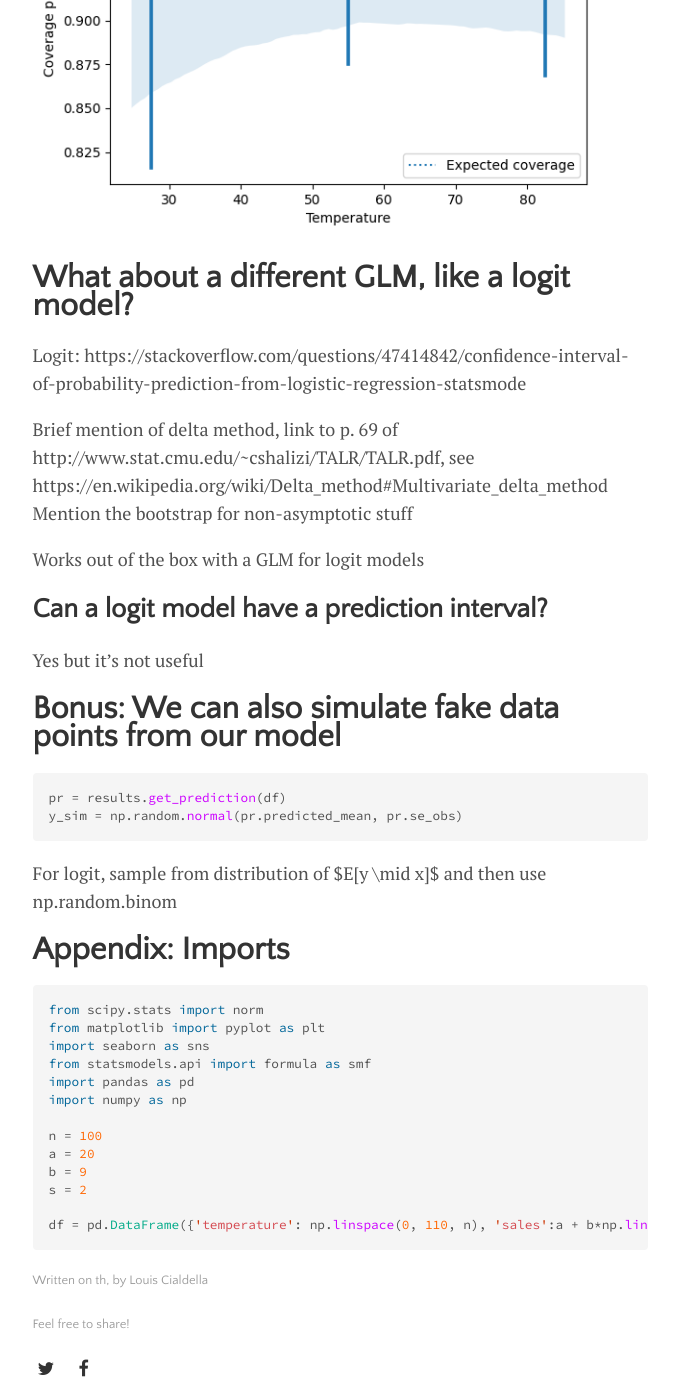
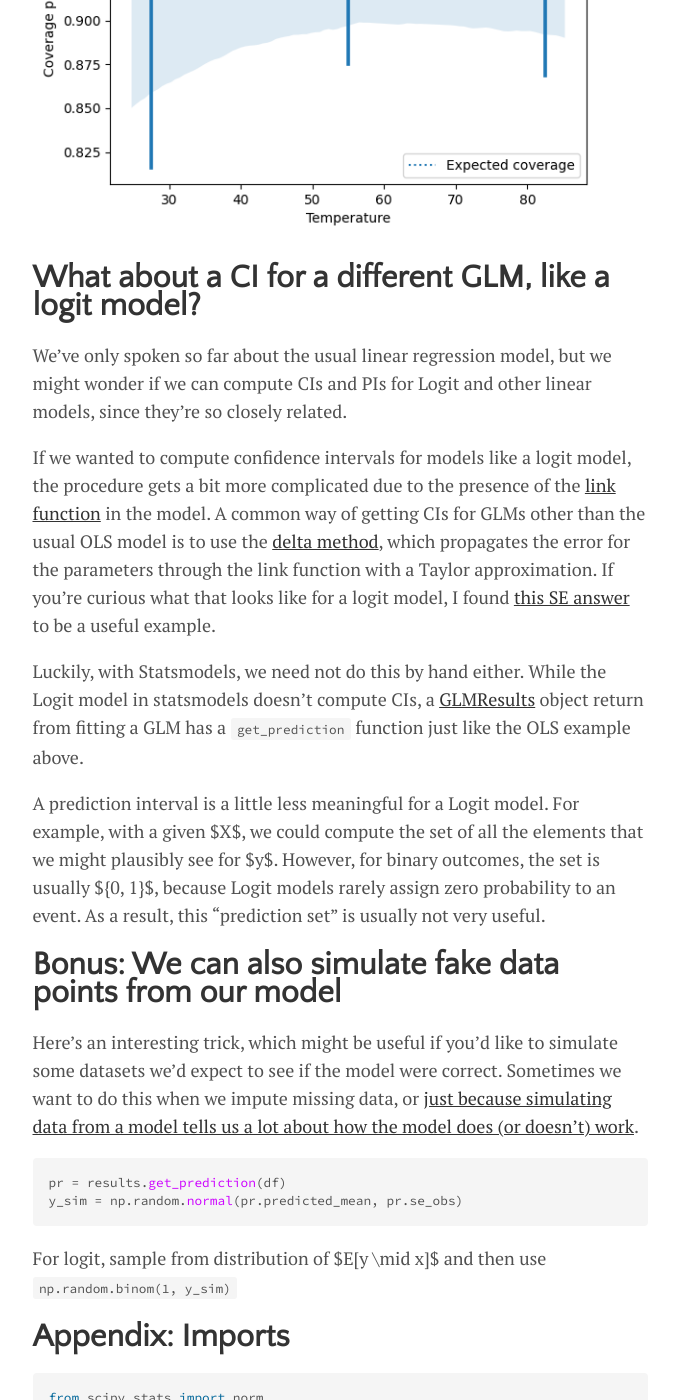
Before and after one commit to lmc2179/lmc2179.github.io, a Jekyll site: the page built from drafts/prediction_confidence.md, in a window 1280 px wide and 1400 px high, scrolled down 10853 px. Shown: the whole window, without its empty margins (300-978 px from the left). Built offline with Jekyll 4.4.1, drawn with Linux system fonts in a browser that asks for light colours; formulas are drawn with MathJax 3.

Commit message:
Update prediction_confidence.md

````diff
--- a/drafts/prediction_confidence.md
+++ b/drafts/prediction_confidence.md
@@ -190,28 +190,26 @@ plt.show()
 
 ![Checking coverage vs temperature](https://raw.githubusercontent.com/lmc2179/lmc2179.github.io/master/assets/img/prediction_confidence/5.png)
 
-# What about a different GLM, like a logit model?
+# What about a CI for a different GLM, like a logit model?
 
-Logit: https://stackoverflow.com/questions/47414842/confidence-interval-of-probability-prediction-from-logistic-regression-statsmode
+We've only spoken so far about the usual linear regression model, but we might wonder if we can compute CIs and PIs for Logit and other linear models, since they're so closely related.
 
-Brief mention of delta method, link to p. 69 of http://www.stat.cmu.edu/~cshalizi/TALR/TALR.pdf, see https://en.wikipedia.org/wiki/Delta_method#Multivariate_delta_method
-Mention the bootstrap for non-asymptotic stuff
+If we wanted to compute confidence intervals for models like a logit model, the procedure gets a bit more complicated due to the presence of the [link function](https://en.wikipedia.org/wiki/Generalized_linear_model#Link_function) in the model. A common way of getting CIs for GLMs other than the usual OLS model is to use the [delta method](https://en.wikipedia.org/wiki/Delta_method#Multivariate_delta_method), which propagates the error for the parameters through the link function with a Taylor approximation. If you're curious what that looks like for a logit model, I found [this SE answer](https://stackoverflow.com/questions/47414842/confidence-interval-of-probability-prediction-from-logistic-regression-statsmode) to be a useful example.
 
-Works out of the box with a GLM for logit models
+Luckily, with Statsmodels, we need not do this by hand either. While the Logit model in statsmodels doesn't compute CIs, a [GLMResults](https://www.statsmodels.org/stable/generated/statsmodels.genmod.generalized_linear_model.GLMResults.get_prediction.html#statsmodels.genmod.generalized_linear_model.GLMResults.get_prediction) object return from fitting a GLM has a `get_prediction` function just like the OLS example above.
 
-
-## Can a logit model have a prediction interval?
-
-Yes but it's not useful
+A prediction interval is a little less meaningful for a Logit model. For example, with a given $X$, we could compute the set of all the elements that we might plausibly see for $y$. However, for binary outcomes, the set is usually ${0, 1}$, because Logit models rarely assign zero probability to an event. As a result, this "prediction set" is usually not very useful.
 
 # Bonus: We can also simulate fake data points from our model
+
+Here's an interesting trick, which might be useful if you'd like to simulate some datasets we'd expect to see if the model were correct. Sometimes we want to do this when we impute missing data, or [just because simulating data from a model tells us a lot about how the model does (or doesn't) work](https://statmodeling.stat.columbia.edu/2019/03/23/yes-i-really-really-really-like-fake-data-simulation-and-i-cant-stop-talking-about-it/).
 
 ```python
 pr = results.get_prediction(df)
 y_sim = np.random.normal(pr.predicted_mean, pr.se_obs)
 ```
 
-For logit, sample from distribution of $E[y \mid x]$ and then use np.random.binom
+For logit, sample from distribution of $E[y \mid x]$ and then use `np.random.binom(1, y_sim)`
 
 # Appendix: Imports
 
````
